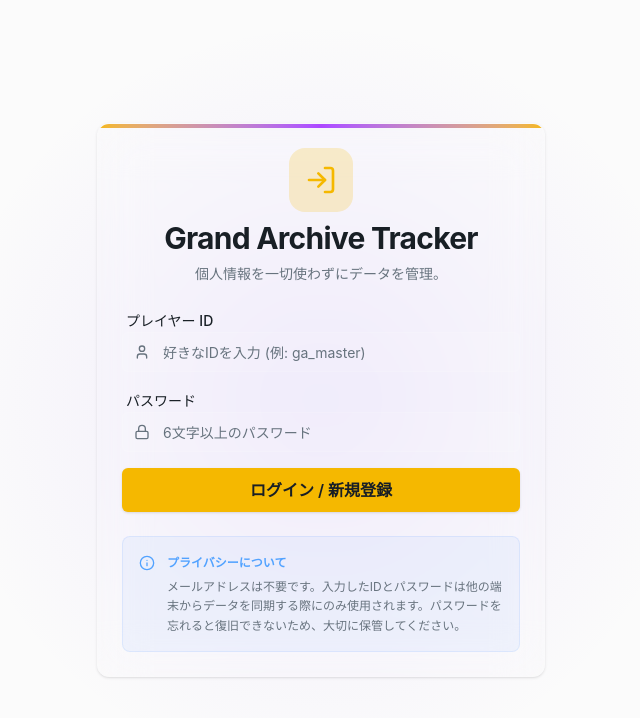
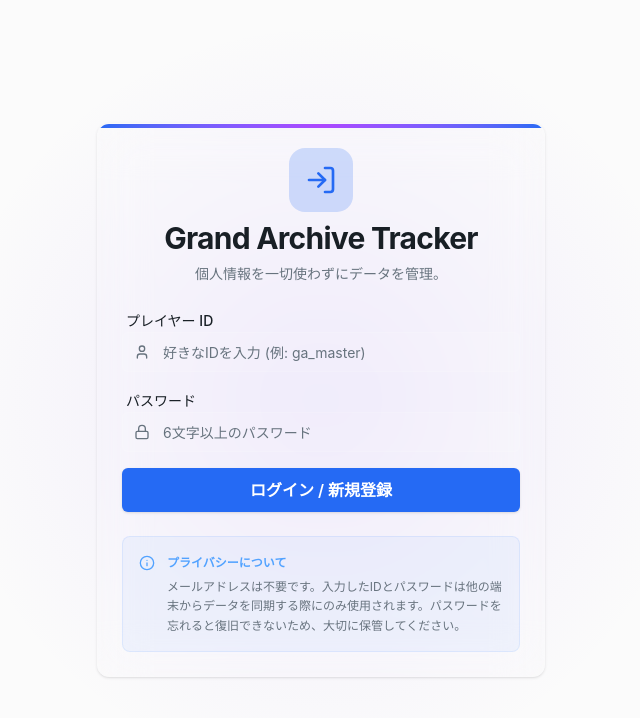
Before and after one commit to k9w-code/ga-tracker, a React (Vite) app: page /login in a window 1280 px wide. Shown: the top 718 px of the page, without its empty margins (319-959 px from the left). Built offline with nearby package versions, Linux system fonts and the light colour scheme.

Commit message:
update_ui_colors

```diff
--- a/src/index.css
+++ b/src/index.css
@@ -6,14 +6,17 @@
   --color-background: hsl(0 0% 98.4%);
   --color-foreground: hsl(210 20% 12%);
 
-  --color-primary: hsl(45 100% 48%); /* Golden Era Gold */
-  --color-primary-foreground: hsl(210 20% 12%);
+  --color-primary: hsl(220 90% 55%);
+  /* Grand Archive Blue */
+  --color-primary-foreground: hsl(0 0% 100%);
 
-  --color-secondary: hsl(200 100% 96%); /* Sky Blue Mist */
-  --color-secondary-foreground: hsl(200 60% 30%);
+  --color-secondary: hsl(210 50% 96%);
+  /* Silver White */
+  --color-secondary-foreground: hsl(220 90% 30%);
 
-  --color-accent: hsl(190 80% 90%);
-  --color-accent-foreground: hsl(190 60% 25%);
+  --color-accent: hsl(190 90% 50%);
+  /* Energy Cyan */
+  --color-accent-foreground: hsl(220 90% 20%);
 
   --color-card: hsl(0 0% 100%);
   --color-card-foreground: hsl(210 20% 12%);
--- a/src/pages/Home.tsx
+++ b/src/pages/Home.tsx
@@ -33,7 +33,7 @@ export default function Home() {
         <div className="space-y-6 pb-20 animate-fade-in">
             <header className="flex justify-between items-center bg-background/80 backdrop-blur-md py-4 -mx-4 px-4 sticky top-0 z-10 border-b border-white/5">
                 <div>
-                    <h1 className="text-2xl font-bold bg-gradient-to-r from-primary to-blue-500 bg-clip-text text-transparent italic">
+                    <h1 className="text-2xl font-bold bg-gradient-to-r from-primary to-blue-500 bg-clip-text text-transparent">
                         Grand Archive Tracker
                     </h1>
                 </div>
@@ -126,7 +126,7 @@ export default function Home() {
                                                         <span>{deck?.name || "不明なデッキ"}</span>
                                                     </div>
                                                     {match.notes && (
-                                                        <div className="text-[9px] italic text-white/50 truncate max-w-[150px]">
+                                                        <div className="text-[9px] text-white/50 truncate max-w-[150px]">
                                                             {match.notes}
                                                         </div>
                                                     )}
--- a/src/pages/Matches.tsx
+++ b/src/pages/Matches.tsx
@@ -129,7 +129,7 @@ export default function Matches() {
                     {isAdding ? "キャンセル" : (
                         <>
                             <Plus className="h-4 w-4 mr-1" />
-                            対戦を記録
+                            記録
                         </>
                     )}
                 </Button>
@@ -166,7 +166,7 @@ export default function Matches() {
 
                         <div className="space-y-3">
                             <div className="flex justify-between items-center">
-                                <label className="text-xs text-muted-foreground font-bold uppercase tracking-wider">Game Records (BO3)</label>
+                                <label className="text-xs text-muted-foreground font-bold uppercase tracking-wider">Game Records</label>
                                 {games.length < 3 && (
                                     <Button variant="ghost" size="sm" onClick={addGame} className="h-6 text-[10px] px-2 border border-white/10">
                                         + ゲームを追加
@@ -326,7 +326,7 @@ export default function Matches() {
                                                 {deck?.name || "不明なデッキ"}
                                             </div>
                                             {match.notes && (
-                                                <div className="text-xs mt-1 px-2 py-1 bg-white/5 border border-white/5 rounded italic text-white/70 break-all">
+                                                <div className="text-xs mt-1 px-2 py-1 bg-white/5 border border-white/5 rounded text-white/70 break-all">
                                                     {match.notes}
                                                 </div>
                                             )}
```
